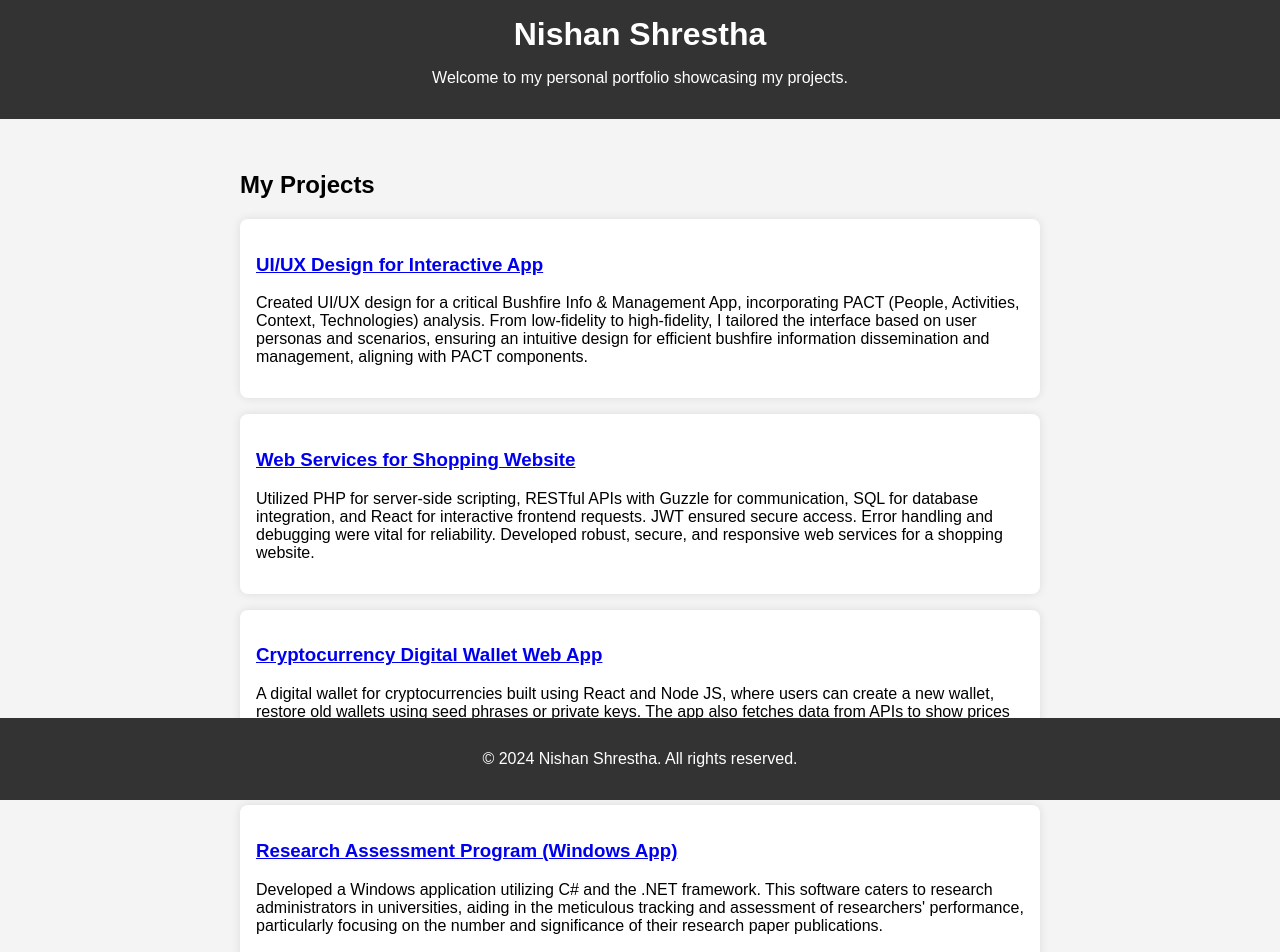
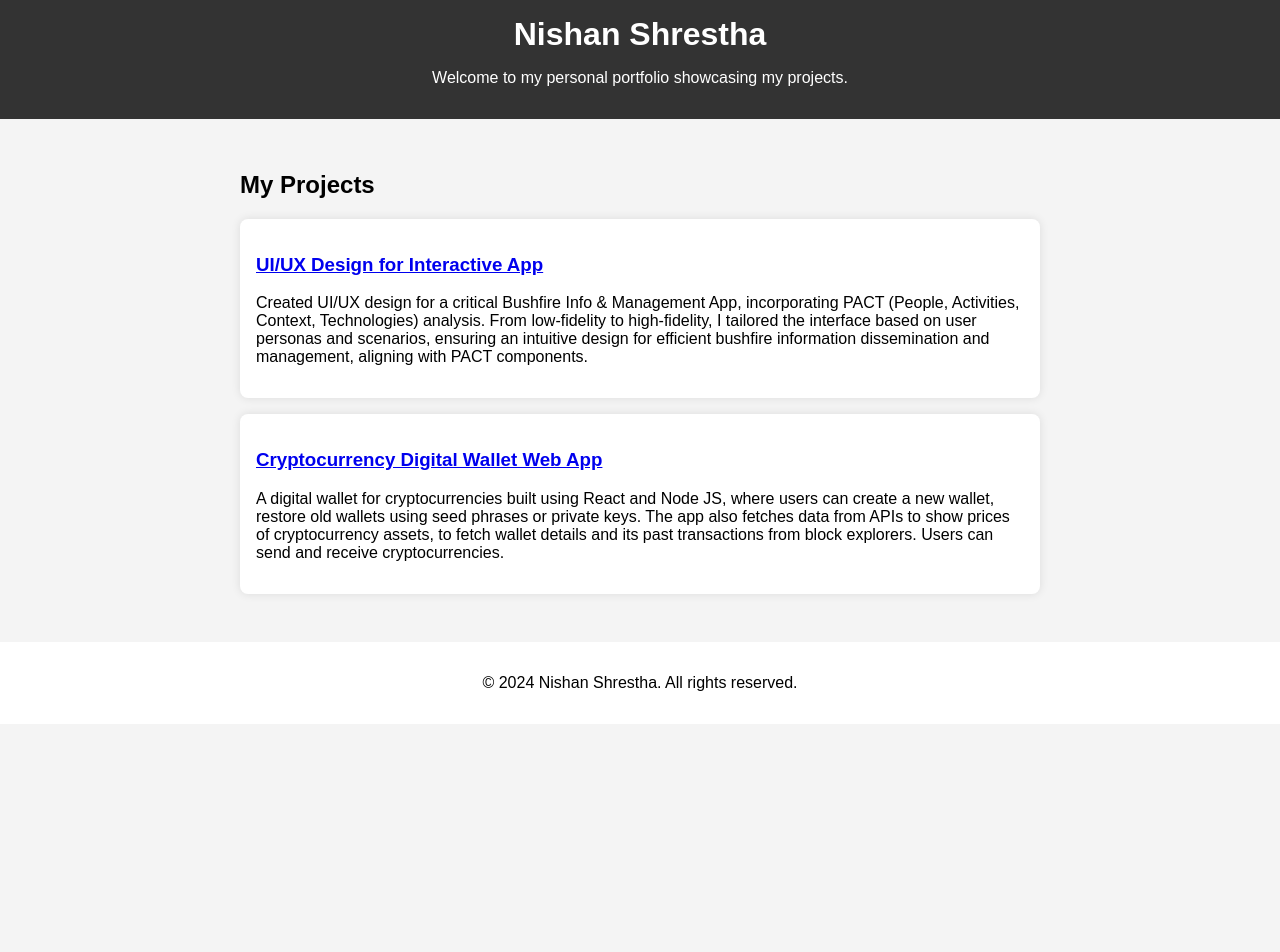
Before and after one commit to nishanau/my-portfolio, a React (Create React App) app: page / in a window 1280 px wide. Shown: the top 952 px of the page. After the commit the page ends 800 px from the top, so only its background shows below. Built offline with nearby package versions, Linux system fonts and the light colour scheme.

Commit message:
Removed other projects and fixed footer

```diff
--- a/src/App.css
+++ b/src/App.css
@@ -34,11 +34,11 @@ article {
 }
 
 footer {
-  background-color: #333;
-  color: #fff;
+  background-color: #ffffff;
+  color: #000000;
   text-align: center;
   padding: 1em 0;
-  position: fixed;
+
   width: 100%;
   bottom: 0;
 }
--- a/src/pages/Home.js
+++ b/src/pages/Home.js
@@ -9,21 +9,13 @@ const projects = [
     description: 'Created UI/UX design for a critical Bushfire Info & Management App, incorporating PACT (People, Activities, Context, Technologies) analysis. From low-fidelity to high-fidelity, I tailored the interface based on user personas and scenarios, ensuring an intuitive design for efficient bushfire information dissemination and management, aligning with PACT components.',
     url: 'https://app.visily.ai/projects/4873b486-50b5-466e-b503-2eff441d80e5/boards/470322' // Replace with the actual URL
   },
-  {
-    title: 'Web Services for Shopping Website',
-    description: 'Utilized PHP for server-side scripting, RESTful APIs with Guzzle for communication, SQL for database integration, and React for interactive frontend requests. JWT ensured secure access. Error handling and debugging were vital for reliability. Developed robust, secure, and responsive web services for a shopping website.',
-    url: 'https://example.com/shopping-website' // Replace with the actual URL
-  },
+
   {
     title: 'Cryptocurrency Digital Wallet Web App',
     description: 'A digital wallet for cryptocurrencies built using React and Node JS, where users can create a new wallet, restore old wallets using seed phrases or private keys. The app also fetches data from APIs to show prices of cryptocurrency assets, to fetch wallet details and its past transactions from block explorers. Users can send and receive cryptocurrencies.',
     url: 'http://3.25.198.253:3001/' // Replace with the actual URL
   },
-  {
-    title: 'Research Assessment Program (Windows App)',
-    description: 'Developed a Windows application utilizing C# and the .NET framework. This software caters to research administrators in universities, aiding in the meticulous tracking and assessment of researchers\' performance, particularly focusing on the number and significance of their research paper publications.',
-    url: 'https://example.com/research-assessment' // Replace with the actual URL
-  },
+
 
 ];
 
```
